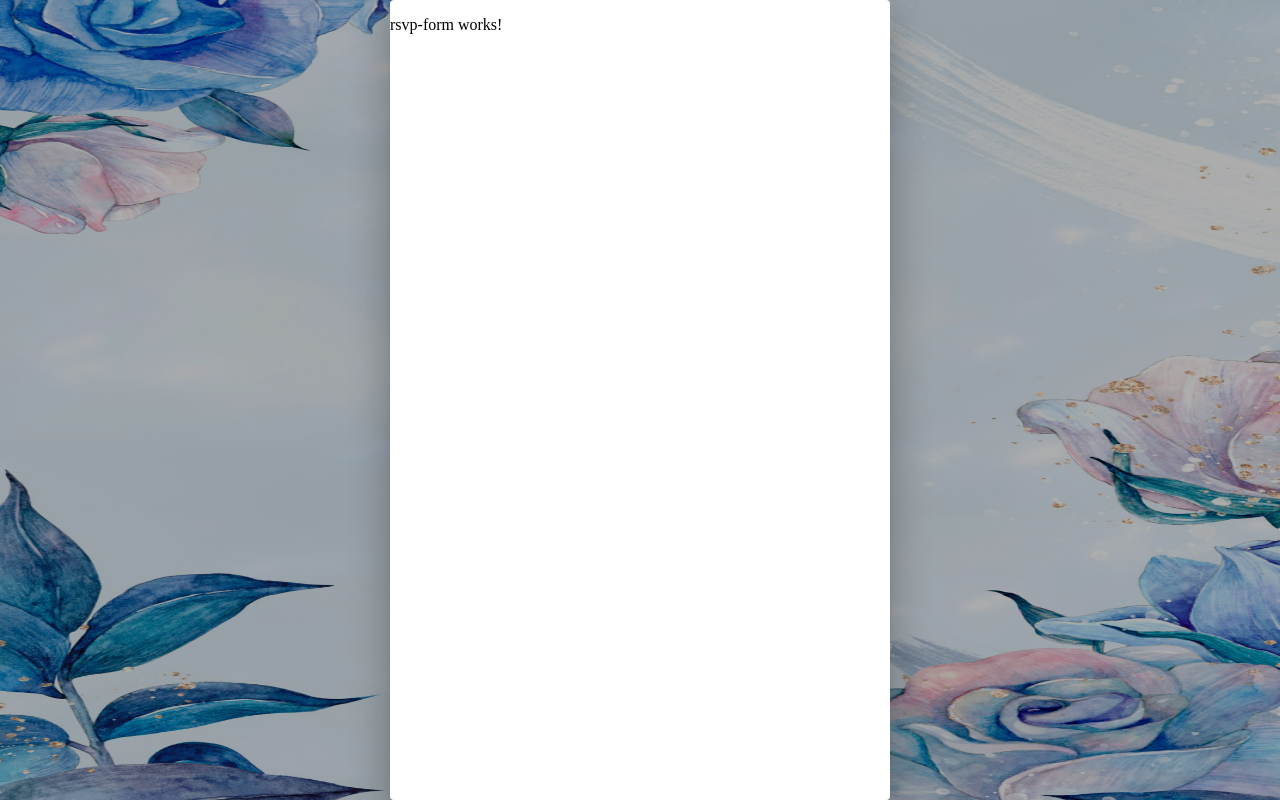
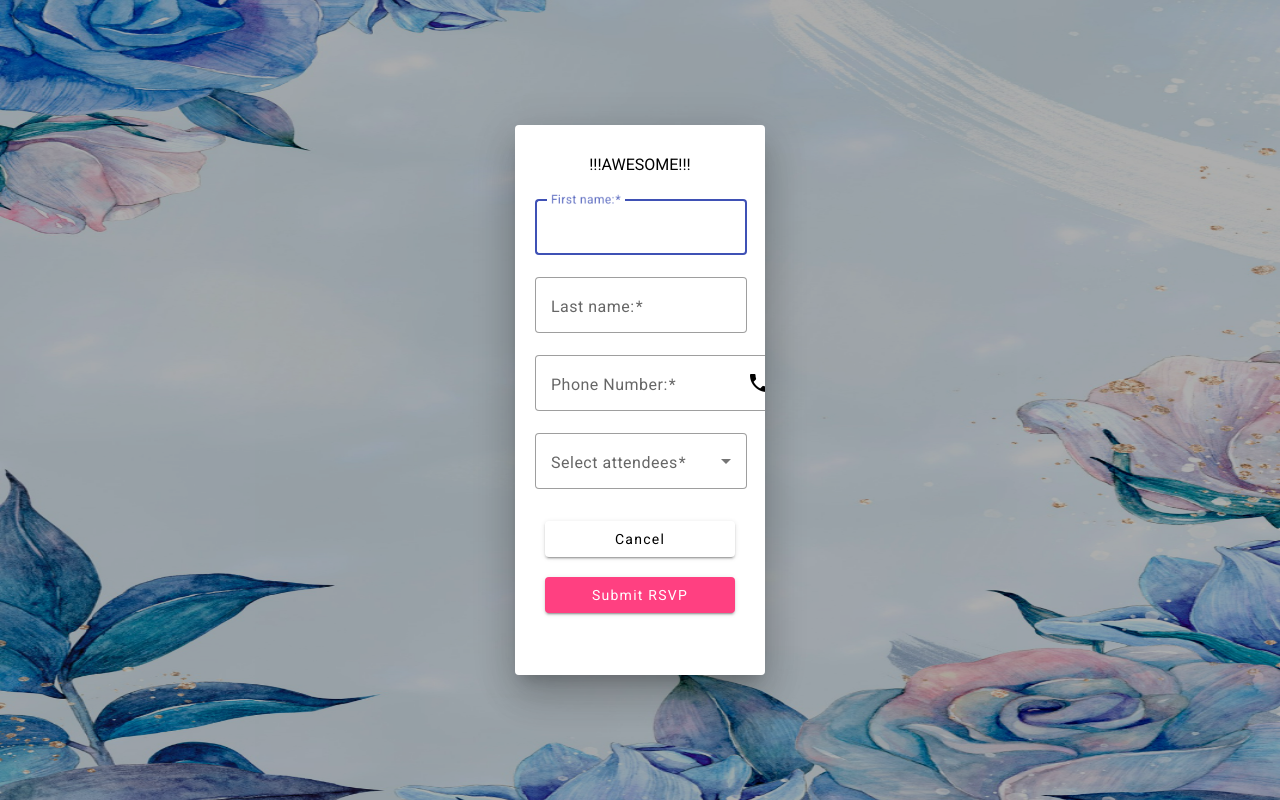
Before and after one commit to nirajraja/krimasbabyshower, an Angular app: page /rsvp in a window 1280 px wide. Both pictures are taken after a click on the button "RSVP". Built offline with nearby package versions, Linux system fonts and the light colour scheme; a web font is replaced by a local one.

Commit message:
added rsvp dialog

```diff
--- a/src/app/app.module.ts
+++ b/src/app/app.module.ts
@@ -7,6 +7,11 @@ import { MatButtonModule } from '@angular/material/button';
 import { BrowserAnimationsModule } from '@angular/platform-browser/animations';
 import { RsvpFormComponent } from './components/rsvp/rsvp-form/rsvp-form.component';
 import { MatDialogModule } from '@angular/material/dialog';
+import { FormsModule, ReactiveFormsModule } from '@angular/forms';
+import { MatInputModule } from '@angular/material/input';
+import { MatSelectModule } from '@angular/material/select';
+import { MatIconModule } from '@angular/material/icon';
+
 @NgModule({
   declarations: [
     AppComponent,
@@ -15,7 +20,15 @@ import { MatDialogModule } from '@angular/material/dialog';
   ],
   imports: [
     BrowserModule,
-    AppRoutingModule, MatButtonModule, BrowserAnimationsModule, MatDialogModule
+    AppRoutingModule,
+    MatButtonModule,
+    BrowserAnimationsModule,
+    MatDialogModule,
+    FormsModule,
+    MatInputModule,
+    MatSelectModule,
+    ReactiveFormsModule,
+    MatIconModule
   ],
   providers: [],
   bootstrap: [AppComponent]
--- a/src/app/components/rsvp/rsvp-form/rsvp-form.component.css
+++ b/src/app/components/rsvp/rsvp-form/rsvp-form.component.css
@@ -0,0 +1,19 @@
+.display-grid {
+    display: grid;
+}
+
+.margin-button {
+    margin: 10px;
+}
+
+.dialog-title {
+    /* background: lightgray; */
+    padding: 10px;
+    margin-bottom: 15px;
+    text-align: center;
+    font-family: Roboto;
+}
+
+.dialog-container {
+    /* background-color: lightblue; */
+}
--- a/src/app/components/rsvp/rsvp-form/rsvp-form.component.html
+++ b/src/app/components/rsvp/rsvp-form/rsvp-form.component.html
@@ -1 +1,58 @@
-<p>rsvp-form works!</p>
+<div class="dialog-container" style="padding: 20px;">
+    <div class="dialog-title">
+        <span>!!!AWESOME!!!</span>
+    </div>
+    <div>
+        <form [formGroup]="contactForm">
+
+            <div>
+                <div>
+                    <mat-form-field class="example-full-width" appearance="outline">
+                        <mat-label>First name:</mat-label>
+                        <input formControlName="firstname" matInput required>
+                    </mat-form-field>
+                </div>
+
+                <div>
+                    <mat-form-field class="example-full-width" appearance="outline">
+                        <mat-label>Last name:</mat-label>
+                        <input formControlName="lastname" matInput required>
+                    </mat-form-field>
+                </div>
+            </div>
+
+            <div>
+                <mat-form-field class="example-full-width" appearance="outline">
+                    <mat-label>Phone Number:</mat-label>
+                    <input formControlName="phoneNumber" type="tel" placeholder="555-555-1234" matInput required>
+                    <mat-icon matSuffix>phone</mat-icon>
+                </mat-form-field>
+            </div>
+
+            <div>
+                <mat-form-field appearance="outline">
+                    <mat-label>Select attendees</mat-label>
+                    <mat-select formControlName="peopleCount" name="attendee count" required>
+                        <mat-option *ngFor="let count of attendees" [value]="count.value">
+                            {{count.label}}
+                        </mat-option>
+                    </mat-select>
+                </mat-form-field>
+            </div>
+            <div>
+                <mat-error *ngIf="invalidForm">Please provide required
+                    information.</mat-error>
+            </div>
+        </form>
+    </div>
+    <div>
+        <div class="display-grid">
+            <button mat-raised-button class="margin-button" color="secondry" (click)="cancel()">Cancel</button>
+            <button mat-raised-button class="margin-button" color="accent" type="submit" (click)="submitRsvp()">Submit
+                RSVP</button>
+        </div>
+        <!-- <div>
+            <button mat-raised-button color="accent" type="submit" (click)="submitRsvp()">Submit RSVP</button>
+        </div> -->
+    </div>
+</div>
--- a/src/app/components/rsvp/rsvp-form/rsvp-form.component.ts
+++ b/src/app/components/rsvp/rsvp-form/rsvp-form.component.ts
@@ -1,10 +1,68 @@
 import { Component } from '@angular/core';
+import { FormControl, FormGroup, Validators } from '@angular/forms';
+import { MatDialog } from '@angular/material/dialog';
+import { MatIconModule } from '@angular/material/icon';
+
+interface DdValue {
+  value: string;
+  label: string;
+}
+
+interface RsvpInfo {
+  firstName: string | null | undefined;
+  lastName: string | null | undefined;
+  phone: string | null | undefined;
+  attendeeCount: string | null | undefined;
+}
 
 @Component({
   selector: 'app-rsvp-form',
   templateUrl: './rsvp-form.component.html',
-  styleUrls: ['./rsvp-form.component.css']
+  styleUrls: ['./rsvp-form.component.css'],
 })
 export class RsvpFormComponent {
 
+  invalidForm: boolean = false;
+  contactForm = new FormGroup({
+    firstname: new FormControl('', [Validators.required]),
+    lastname: new FormControl('', [Validators.required]),
+    phoneNumber: new FormControl('', [Validators.required, Validators.minLength(10), Validators.maxLength(10)]),
+    peopleCount: new FormControl('', [Validators.required])
+  })
+
+  attendees: DdValue[] = [{ value: '1', label: '1' }, { value: '2', label: '2' }, { value: '3', label: '3' },
+  { value: '4', label: '4' }, { value: '5', label: '5' }, { value: '6', label: '6' }, { value: '7', label: '7' },
+  { value: '8', label: '8' }, { value: '9', label: '9' }, { value: '10', label: '10' }];
+
+  constructor(public dialog: MatDialog) { }
+
+  submitRsvp() {
+    this.contactForm.markAllAsTouched();
+    console.log('RsvpFormComponent this.contactForm.pristine: ', this.contactForm.pristine);
+    if (this.contactForm.invalid) {
+      this.invalidForm = true;
+    } else if (this.contactForm.valid) {
+      console.log('RsvpFormComponent ravp info: ', this.getRsvpInfo());
+    }
+  }
+
+  getRsvpInfo() {
+    let rsvp: RsvpInfo = {
+      firstName: this.contactForm.get('firstname')?.value,
+      lastName: this.contactForm.get('lastname')?.value,
+      phone: this.contactForm.get('phoneNumber')?.value,
+      attendeeCount: this.contactForm.get('peopleCount')?.value,
+    }
+    return rsvp;
+  }
+  cancel() {
+    if (!this.contactForm.pristine) {
+      if (confirm('Warning!!!If you navigate away from this form, all the entered information will be lost. Please confirm.')) {
+        this.dialog.closeAll();
+      }
+    } else {
+      this.dialog.closeAll();
+    }
+
+  }
 }
--- a/src/app/components/rsvp/rsvp.component.ts
+++ b/src/app/components/rsvp/rsvp.component.ts
@@ -13,8 +13,8 @@ export class RsvpComponent {
 
   openRsvpDialog() {
     let dialogRef = this.dialog.open(RsvpFormComponent, {
-      height: '800px',
-      width: '500px',
+      height: '550px',
+      width: '250px',
     });
   }
 }
--- a/src/index.html
+++ b/src/index.html
@@ -10,6 +10,7 @@
     <link rel="stylesheet" href="https://fonts.googleapis.com/css?family=Roboto">
     <link href="https://fonts.googleapis.com/css2?family=Judson:ital,wght@0,400;0,700;1,400&display=swap"
       rel="stylesheet">
+    <link href="https://fonts.googleapis.com/icon?family=Material+Icons" rel="stylesheet">
 
   </head>
 
```
